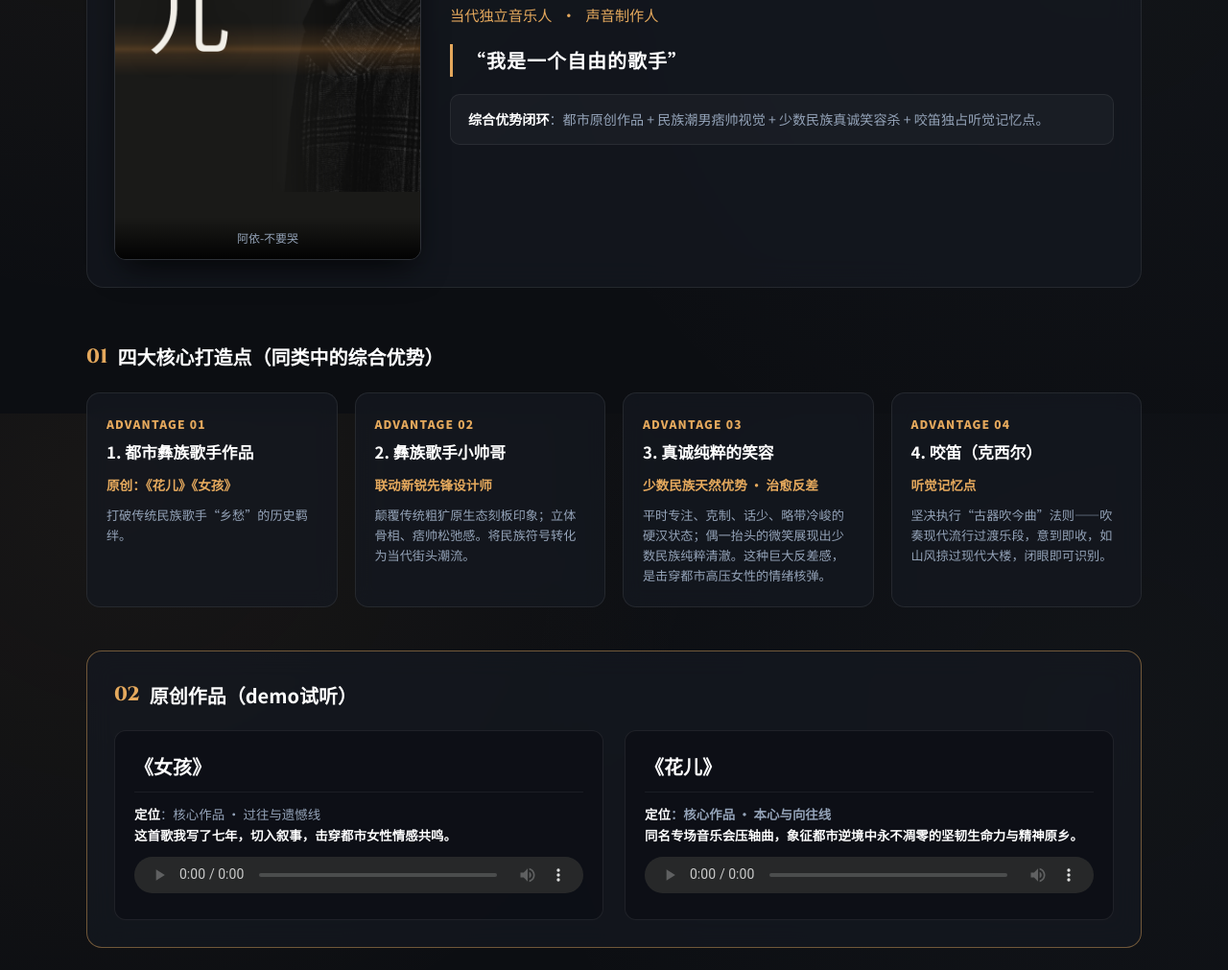
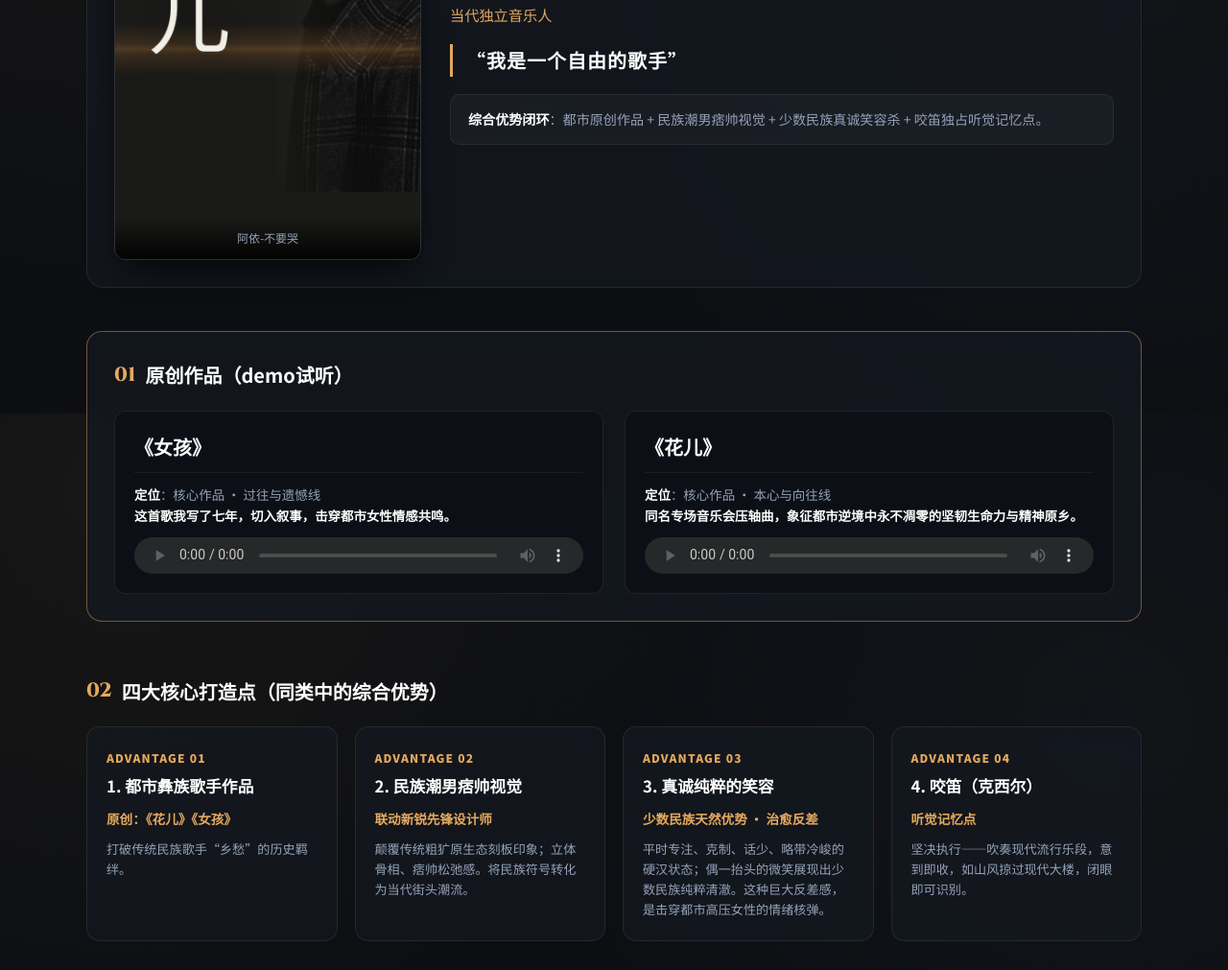
Before and after one commit to jhac999/JJIPstudio, a plain HTML site: page index.html in a window 1280 px wide. Shown: the part 369-1380 px from the top of the page at 96% size. Drawn offline with Linux system fonts and the light colour scheme.

Commit message:
feat: move original songs to section 01

```diff
--- a/index.html
+++ b/index.html
@@ -398,8 +398,7 @@
         <h1>甲甲（阿米甲甲）</h1>
         <div class="sub">
           <span>当代独立音乐人</span>
-          <span>•</span>
-          <span>声音制作人</span>
+
         </div>
         <p class="profile-quote"
           style="font-size: 1.25rem; font-weight: 700; color: #fff; letter-spacing: 0.05em; border-left: 3px solid var(--amber); padding-left: 14px; margin: 18px 0;">
@@ -411,9 +410,51 @@
       </div>
     </div>
 
-    <!-- 板块一：四大核心打造点梳理 -->
+    <!-- 板块一：核心原创双核试听专区 -->
+    <div class="songs-section" style="margin-top: 25px;">
+      <div class="section-head" style="margin-top:0; padding-top:0;">
+        <span class="section-head-num">01</span>
+        <h2 class="section-head-title">原创作品（demo试听）</h2>
+      </div>
+
+      <div class="songs-grid">
+
+        <!-- 女孩 -->
+        <div class="song-card">
+          <div class="song-header">
+            <h3 class="song-title">《女孩》</h3>
+          </div>
+          <div class="song-info">
+            <p><strong>定位</strong>：核心作品 · 过往与遗憾线</p>
+            <p><strong>这首歌我写了七年，切入叙事，击穿都市女性情感共鸣。</strong></p>
+          </div>
+          <audio controls preload="metadata">
+            <source src="./assets/audio/girl.mp3" type="audio/mpeg">
+            您的浏览器不支持音频播放，文件位置：作品/4/女孩 oo.mp3
+          </audio>
+        </div>
+
+        <!-- 花儿 -->
+        <div class="song-card">
+          <div class="song-header">
+            <h3 class="song-title">《花儿》</h3>
+          </div>
+          <div class="song-info">
+            <p><strong>定位</strong>：核心作品 · 本心与向往线</p>
+            <p><strong>同名专场音乐会压轴曲，象征都市逆境中永不凋零的坚韧生命力与精神原乡。</strong></p>
+          </div>
+          <audio controls preload="metadata">
+            <source src="./assets/audio/flower.mp3" type="audio/mpeg">
+            您的浏览器不支持音频播放，文件位置：作品/5/花儿新。.mp3
+          </audio>
+        </div>
+
+      </div>
+    </div>
+
+    <!-- 板块二：四大核心打造点梳理 -->
     <div class="section-head">
-      <span class="section-head-num">01</span>
+      <span class="section-head-num">02</span>
       <h2 class="section-head-title">四大核心打造点（同类中的综合优势）</h2>
     </div>
 
@@ -432,7 +473,7 @@
       <!-- 2 -->
       <div class="advantage-box">
         <div class="adv-idx">ADVANTAGE 02</div>
-        <h3 class="adv-title">2. 彝族歌手小帅哥</h3>
+        <h3 class="adv-title">2. 民族潮男痞帅视觉</h3>
         <div class="adv-core">联动新锐先锋设计师</div>
         <p class="adv-desc">
           颠覆传统粗犷原生态刻板印象；立体骨相、痞帅松弛感。将民族符号转化为当代街头潮流。
@@ -455,54 +496,10 @@
         <h3 class="adv-title">4. 咬笛（克西尔）</h3>
         <div class="adv-core">听觉记忆点</div>
         <p class="adv-desc">
-          坚决执行“古器吹今曲”法则——吹奏现代流行过渡乐段，意到即收，如山风掠过现代大楼，闭眼即可识别。
+          坚决执行——吹奏现代流行乐段，意到即收，如山风掠过现代大楼，闭眼即可识别。
         </p>
       </div>
 
-    </div>
-
-    <!-- 板块二：核心原创双核试听专区 -->
-    <div class="songs-section">
-      <div class="section-head" style="margin-top:0; padding-top:0;">
-        <span class="section-head-num">02</span>
-        <h2 class="section-head-title">原创作品（demo试听）</h2>
-      </div>
-
-      <div class="songs-grid">
-
-        <!-- 女孩 -->
-        <div class="song-card">
-          <div class="song-header">
-            <h3 class="song-title">《女孩》</h3>
-
-          </div>
-          <div class="song-info">
-            <p><strong>定位</strong>：核心作品 · 过往与遗憾线</p>
-            <p><strong>这首歌我写了七年，切入叙事，击穿都市女性情感共鸣。</p>
-          </div>
-          <audio controls preload="metadata">
-            <source src="./assets/audio/girl.mp3" type="audio/mpeg">
-            您的浏览器不支持音频播放，文件位置：作品/4/女孩 oo.mp3
-          </audio>
-        </div>
-
-        <!-- 花儿 -->
-        <div class="song-card">
-          <div class="song-header">
-            <h3 class="song-title">《花儿》</h3>
-
-          </div>
-          <div class="song-info">
-            <p><strong>定位</strong>：核心作品 · 本心与向往线</p>
-            <p><strong>同名专场音乐会压轴曲，象征都市逆境中永不凋零的坚韧生命力与精神原乡。</p>
-          </div>
-          <audio controls preload="metadata">
-            <source src="./assets/audio/flower.mp3" type="audio/mpeg">
-            您的浏览器不支持音频播放，文件位置：作品/5/花儿新。.mp3
-          </audio>
-        </div>
-
-      </div>
     </div>
 
     <!-- 板块三：受众群体精准画像分析 -->
```
Also changed, not shown: jiajia-ip-core/index.html (+47 -50 lines).
